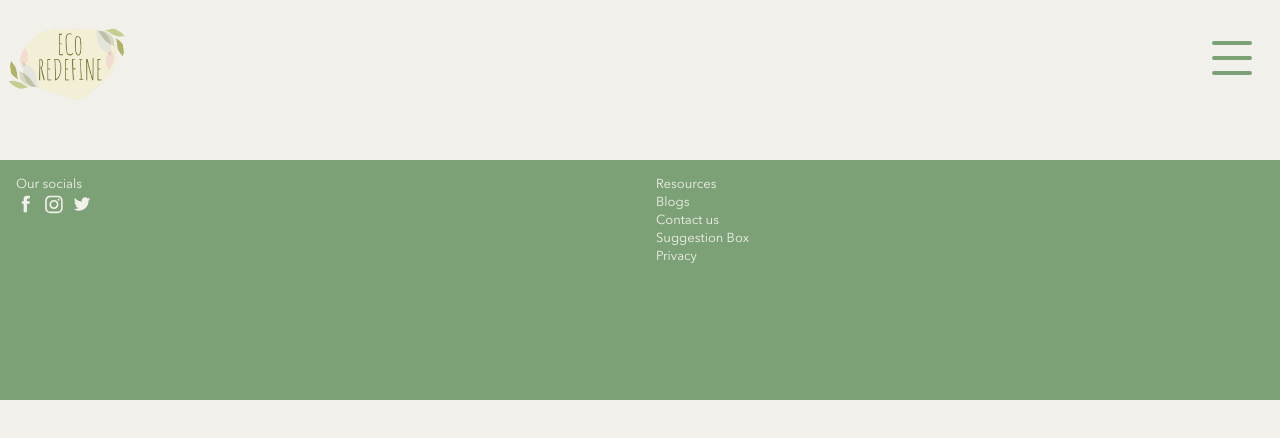
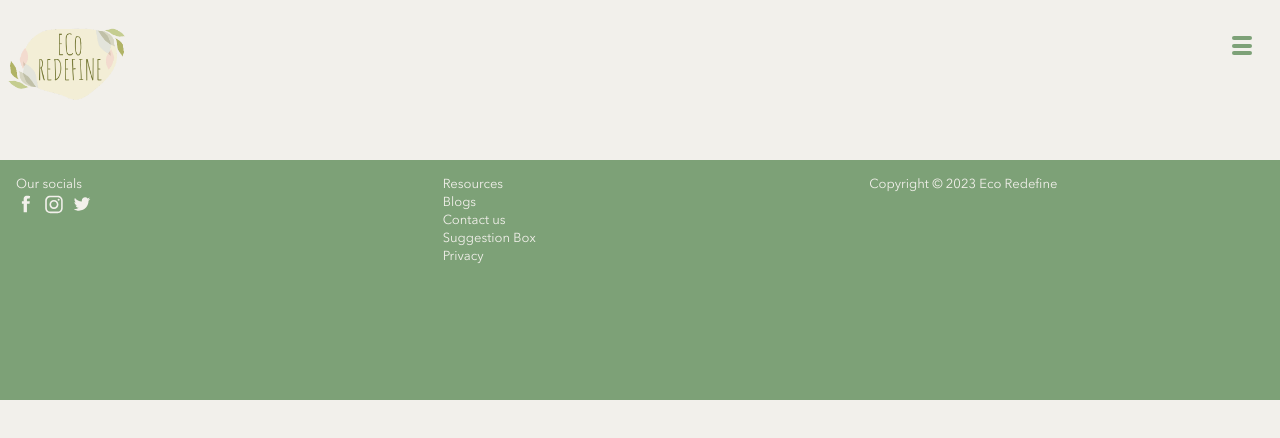
Before and after one commit to Aishwarya-Venkatadri/ecoredefine-client, a React (Create React App) app: page / in a window 1280 px wide. Shown: the top 438 px of the page. Built offline with nearby package versions, Linux system fonts and the light colour scheme.

Commit message:
:lipstick: style updates

```diff
--- a/src/components/Footer/Footer.jsx
+++ b/src/components/Footer/Footer.jsx
@@ -8,7 +8,7 @@ import tweet from '../../assets/Icons/tweet.svg'
 
 
 function Footer(){
-    return(
+    return(<>
        <div className="footer">
         <div className="footer-icons">
             <p className="footer-icons__para">
@@ -29,7 +29,11 @@ function Footer(){
             </ul>
 
         </div>
+        <div className="footer-para">
+       <p className="footer-para_copyright">Copyright © 2023 Eco Redefine</p>
+         </div>
+
        </div>
-    )
+   </> )
 }
 export default Footer;
--- a/src/components/Footer/Footer.scss
+++ b/src/components/Footer/Footer.scss
@@ -15,7 +15,7 @@
     &-icons{
         display: flex;
         flex-direction: column;
-        width: 60%;
+        width: 33.33%;
         margin: 1rem;
         &--stylemod{
             width: 20px;
@@ -34,7 +34,7 @@
         }
     }
     &-redirects{
-        width: 60%;
+        width: 33.33%;
         margin: 1rem;
         font-family: $font-family;
         color: $body-color;
@@ -45,5 +45,11 @@
         }
 
     }
+    &-para{
+        width: 33.33%;
+        margin: 1rem;
+        font-family: $font-family;
+        color: $body-color;
+    }
 
 }
--- a/src/components/Header/Header.scss
+++ b/src/components/Header/Header.scss
@@ -61,8 +61,8 @@
   position: fixed;
   top: 28px;
   right: 25px;
-  width: 50px;
-  height: 50px;
+  width: 30px;  // Adjusted width
+  height: 30px; // Adjusted height
   display: block;
   cursor: pointer;
   transition: opacity 0.2s linear;
@@ -77,7 +77,7 @@
     float: left;
     clear: both;
     height: 4px;
-    width: 40px;
+    width: 20px;  // Adjusted width
     border-radius: 4px;
     background-color: #7DA177;
     position: absolute;
@@ -87,18 +87,18 @@
     transition: all 0.4s ease;
 
     &:nth-child(1) {
-      margin-top: 10px;
+      margin-top: 5px;  // Adjusted margin-top
       z-index: 9;
     }
     &:nth-child(2) {
-      margin-top: 25px;
+      margin-top: 12.5px;  // Adjusted margin-top
     }
     &:nth-child(3) {
-      margin-top: 40px;
+      margin-top: 20px;  // Adjusted margin-top
     }
 
     .line {
-      width: 40px;
+      width: 20px;  // Adjusted width
       height: 4px;
       background-color: #7DA177;
       position: absolute;
@@ -108,27 +108,27 @@
       transition: all 0.4s ease;
 
       &:nth-child(1) {
-        margin-top: 10px;
+        margin-top: 5px;
         z-index: 9;
       }
       &:nth-child(2) {
-        margin-top: 25px;
+        margin-top: 12.5px;
       }
       &:nth-child(3) {
-        margin-top: 40px;
+        margin-top: 20px;
       }
     }
   }
 
   .close {
     &:nth-child(1) {
-      transform: rotate(45deg) translateY(5px) translateX(5px);
+      transform: rotate(45deg) translateY(2.5px) translateX(2.5px);
     }
     &:nth-child(2) {
       opacity: 0;
     }
     &:nth-child(3) {
-      transform: rotate(-45deg) translateY(-5px) translateX(5px);
+      transform: rotate(-45deg) translateY(-2.5px) translateX(2.5px);  // Adjusted translateY and translateX
     }
   }
 }
```
